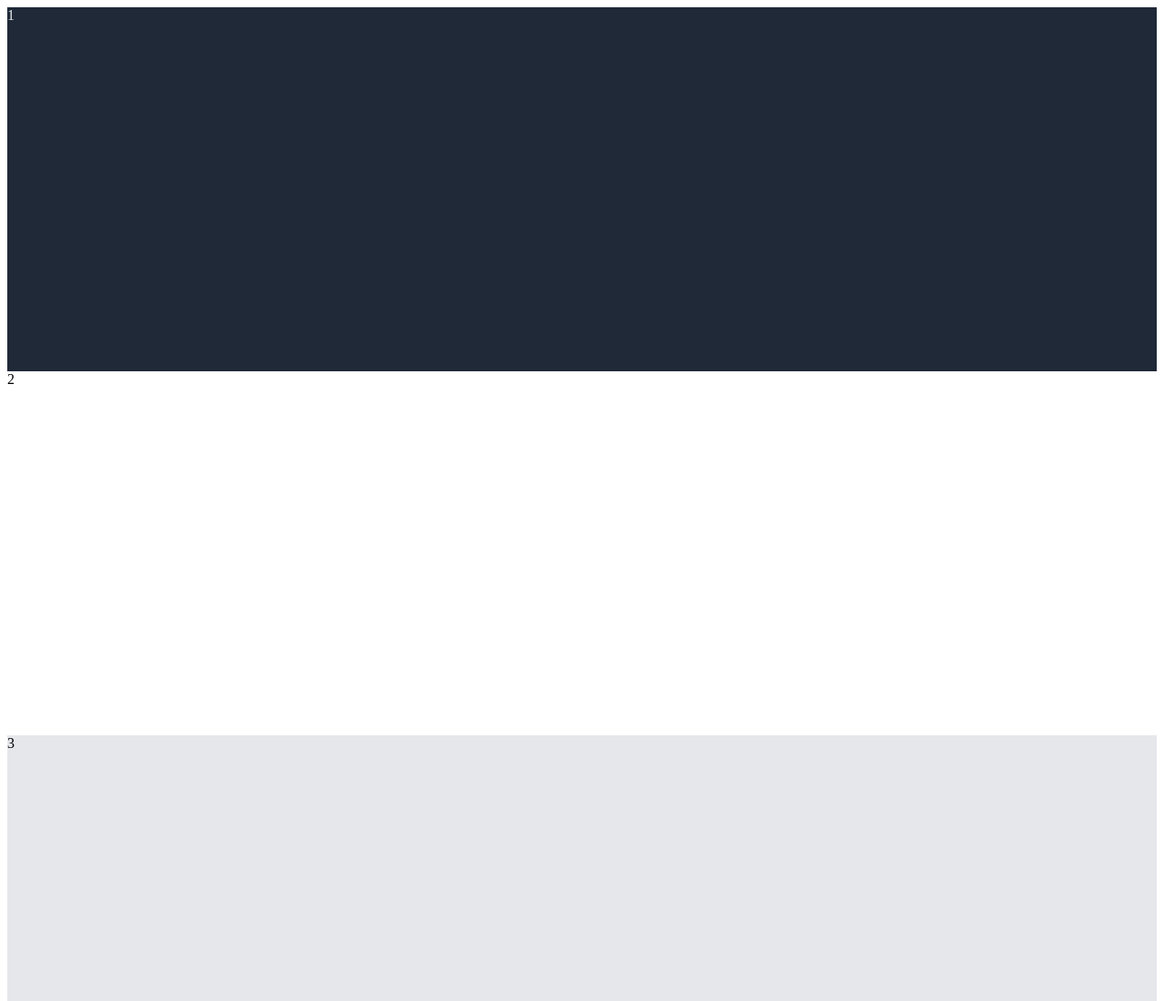
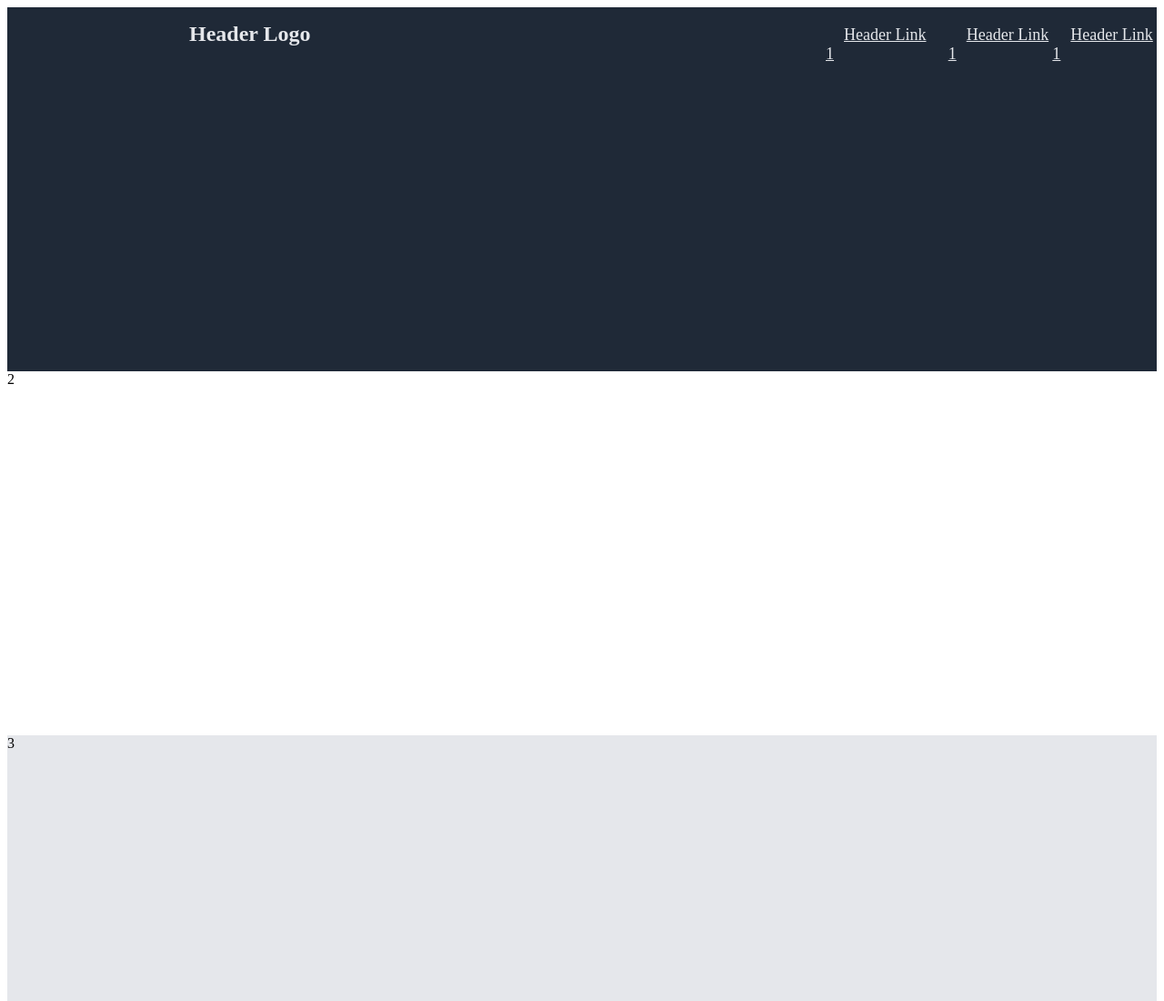
Before and after one commit to kgosintlhe3/businessLandingPage, a plain HTML site: page index.html in a window 1280 px wide. Shown: the top 1100 px of the page at 91% size. Drawn offline with Linux system fonts and the light colour scheme.

Commit message:
header done

```diff
--- a/index.html
+++ b/index.html
@@ -6,7 +6,15 @@
     <link rel="stylesheet" href="styles.css">
 </head>
 <body>
-       <div class="sectionDiv, divOne">1</div>
+    <div class="sectionDiv, divOne">
+        <div><h1 class="headerLogo">Header Logo</h1></div>
+
+            <div class="aDiv1"><a href="">Header Link 1</a></div>
+            <div class="aDiv2"><a href="">Header Link 1</a></div>
+            <div class="aDiv2"><a href="">Header Link 1</a></div>
+
+
+    </div>
        <div class="sectionDiv, divTwo">2</div>
        <div class="sectionDiv, divThree">3</div>
        <div class="sectionDiv, divFour">4</div>
--- a/styles.css
+++ b/styles.css
@@ -3,6 +3,36 @@
     background-color: #1F2937;
     height: 400px;
     color:#E5E7Eb;
+    display: flex;
+
+}
+
+.headerLogo
+{
+ color: F9FAF8;
+ font-size: 24px;
+ width: 300px;
+ margin-left:200px;
+}
+
+.aDiv1
+{
+    padding: 20px 20px 0px 400px ;
+}
+
+.aDiv2
+{
+    padding-top: 20px;
+}
+
+
+a
+{
+    color: #E5E7Eb;
+    font-size: 18px;
+    margin: 20px;
+
+
 }
 
 .divTwo
```
